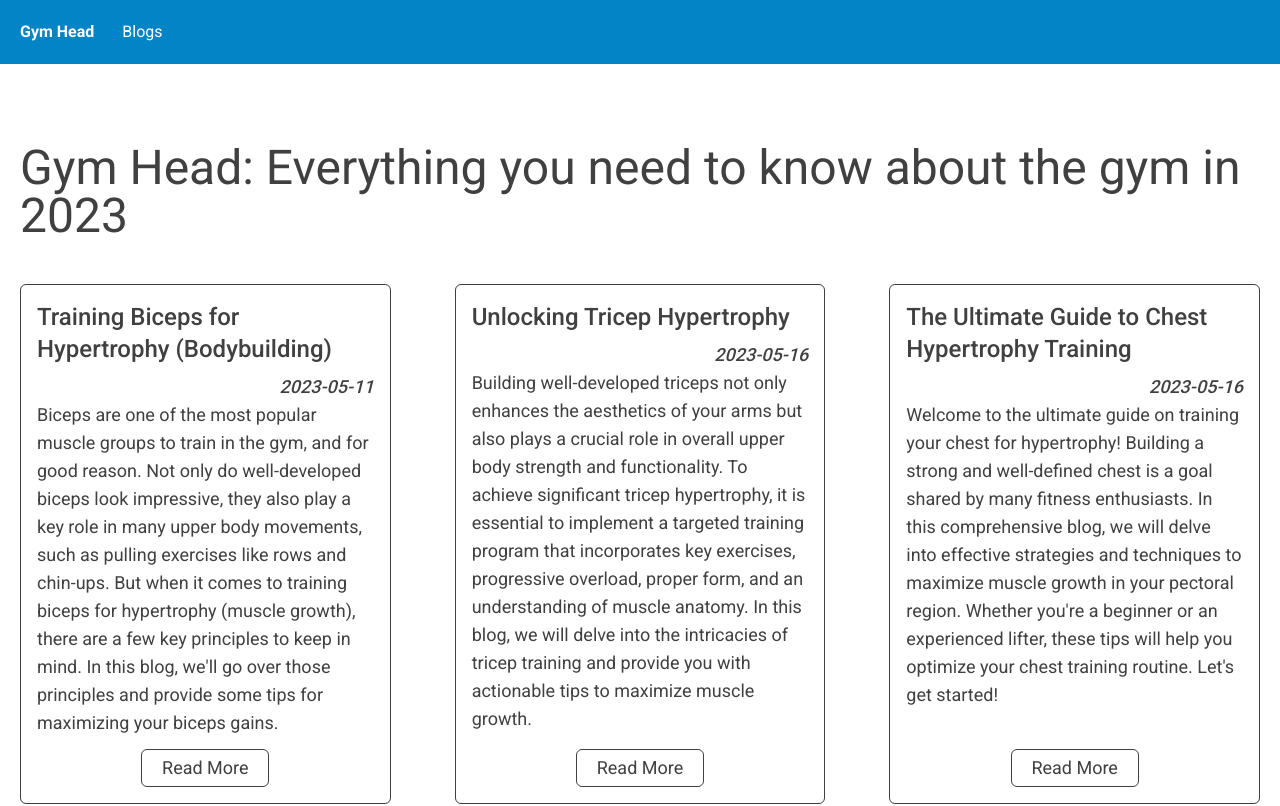
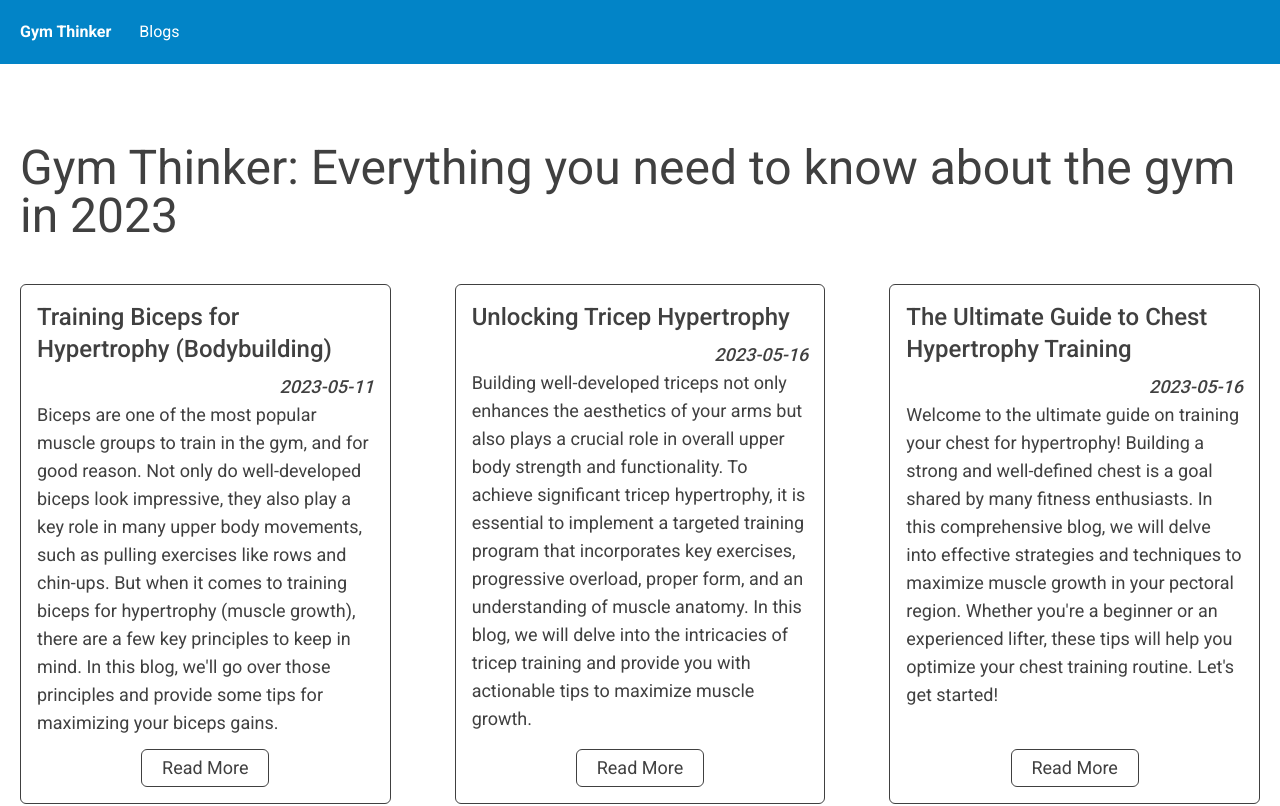
Before and after one commit to JackNalias/gym-blog, a Next.js app: page / in a window 1280 px wide. Shown: the top 806 px of the page. Built offline with nearby package versions, Linux system fonts and the light colour scheme.

Commit message:
update site name move components into app folder

```diff
--- a/src/app/blogs/training-biceps-for-hypertrophy/page.tsx
+++ b/src/app/blogs/training-biceps-for-hypertrophy/page.tsx
@@ -1,5 +1,5 @@
 export const metadata = {
-  title: "Gym Head Blog - Training Biceps for Hypertrophy",
+  title: "Gym Thinker - Training Biceps for Hypertrophy",
   description: `Biceps are one of the most popular muscle groups to train in the gym,
   and for good reason. Not only do well-developed biceps look impressive,
   they also play a key role in many upper body movements, such as pulling
--- a/src/app/blogs/ultimate-guide-for-chest-hypertrophy-training/page.tsx
+++ b/src/app/blogs/ultimate-guide-for-chest-hypertrophy-training/page.tsx
@@ -1,5 +1,5 @@
 export const metadata = {
-  title: "Gym Head Blog - Ultimate Guide to Chest Hypertrophy",
+  title: "Gym Thinker - Ultimate Guide to Chest Hypertrophy",
   description: `Welcome to the ultimate guide on training your chest for hypertrophy!
   Building a strong and well-defined chest is a goal shared by many
   fitness enthusiasts. In this comprehensive blog, we will delve into
--- a/src/app/blogs/unlocking-tricep-hypertrophy/page.tsx
+++ b/src/app/blogs/unlocking-tricep-hypertrophy/page.tsx
@@ -1,5 +1,5 @@
 export const metadata = {
-  title: "Gym Head Blog - Unlocking Tricep Hypertrophy",
+  title: "Gym Thinker - Unlocking Tricep Hypertrophy",
   description: `Building well-developed triceps not only enhances the aesthetics of your
     arms but also plays a crucial role in overall upper body strength and
     functionality. To achieve significant tricep hypertrophy, it is
--- a/src/components/PrimaryHeader.tsx
+++ b/src/app/components/PrimaryHeader.tsx
@@ -5,7 +5,7 @@ export default function PrimaryHeader() {
     <div className="bg-sky-600 p-5 ">
       <nav className="container mx-auto flex text-white">
         <div className="me-7">
-          <span className="font-semibold">Gym Head</span>
+          <span className="font-semibold">Gym Thinker</span>
         </div>
         <Link href="/" className="hover:underline">
           Blogs
--- a/src/app/layout.tsx
+++ b/src/app/layout.tsx
@@ -2,8 +2,8 @@ import "./globals.scss";
 import React from "react";
 import { Roboto } from "next/font/google";
 import Script from "next/script";
-import PrimaryHeader from "@/components/PrimaryHeader";
-import PrimaryFooter from "@/components/PrimaryFooter";
+import PrimaryHeader from "@/app/components/PrimaryHeader";
+import PrimaryFooter from "@/app/components/PrimaryFooter";
 
 const inter = Roboto({
   weight: ["100", "300", "400", "500", "700", "900"],
@@ -12,9 +12,9 @@ const inter = Roboto({
 });
 
 export const metadata = {
-  title: "Gym Head Blog",
+  title: "Gym Thinker",
   description:
-    "Gym head: everything you need to know about the gym in 2023, including bodybuilding (hypertrophy), strength, power-lifting, diet, nutrition, cardio and endurance training.",
+    "Gym Thinker: everything you need to know about the gym in 2023, including bodybuilding (hypertrophy), strength, power-lifting, diet, nutrition, cardio and endurance training.",
 };
 
 export default function RootLayout({
--- a/src/app/page.tsx
+++ b/src/app/page.tsx
@@ -49,7 +49,7 @@ export default function Home() {
   return (
     <main className="container mx-auto pt-20 mb-20 ps-5 pb-5 pe-5">
       <h1 className="text-5xl mb-11">
-        Gym Head: Everything you need to know about the gym in 2023
+        Gym Thinker: Everything you need to know about the gym in 2023
       </h1>
       <div className="text-lg justify-center md:justify-normal grid grid-cols-1 lg:grid-cols-2 xl:grid-cols-3 gap-16">
         {blogs.map((blog) => (
```
Also changed, not shown: src/app/components/PrimaryFooter.tsx (renamed from src/components/PrimaryFooter.tsx).
